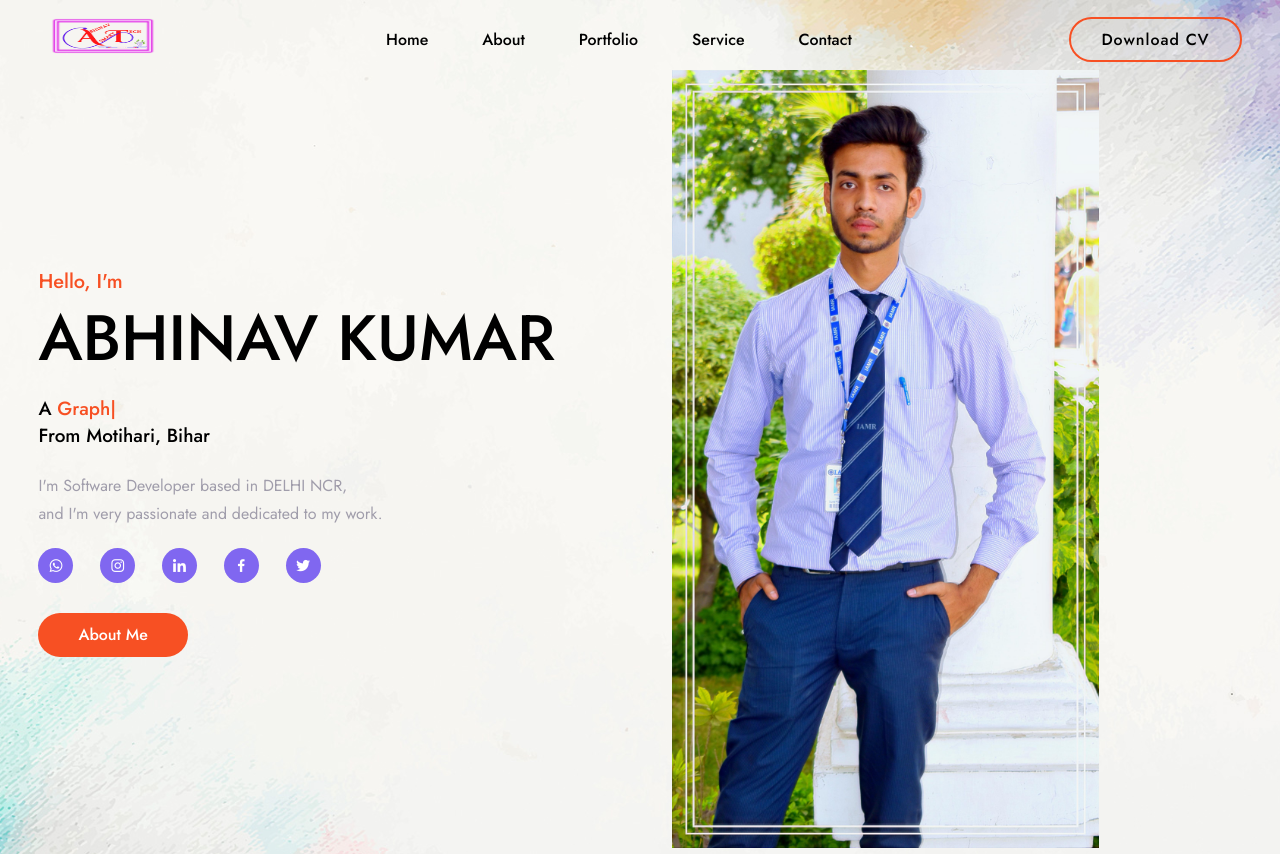
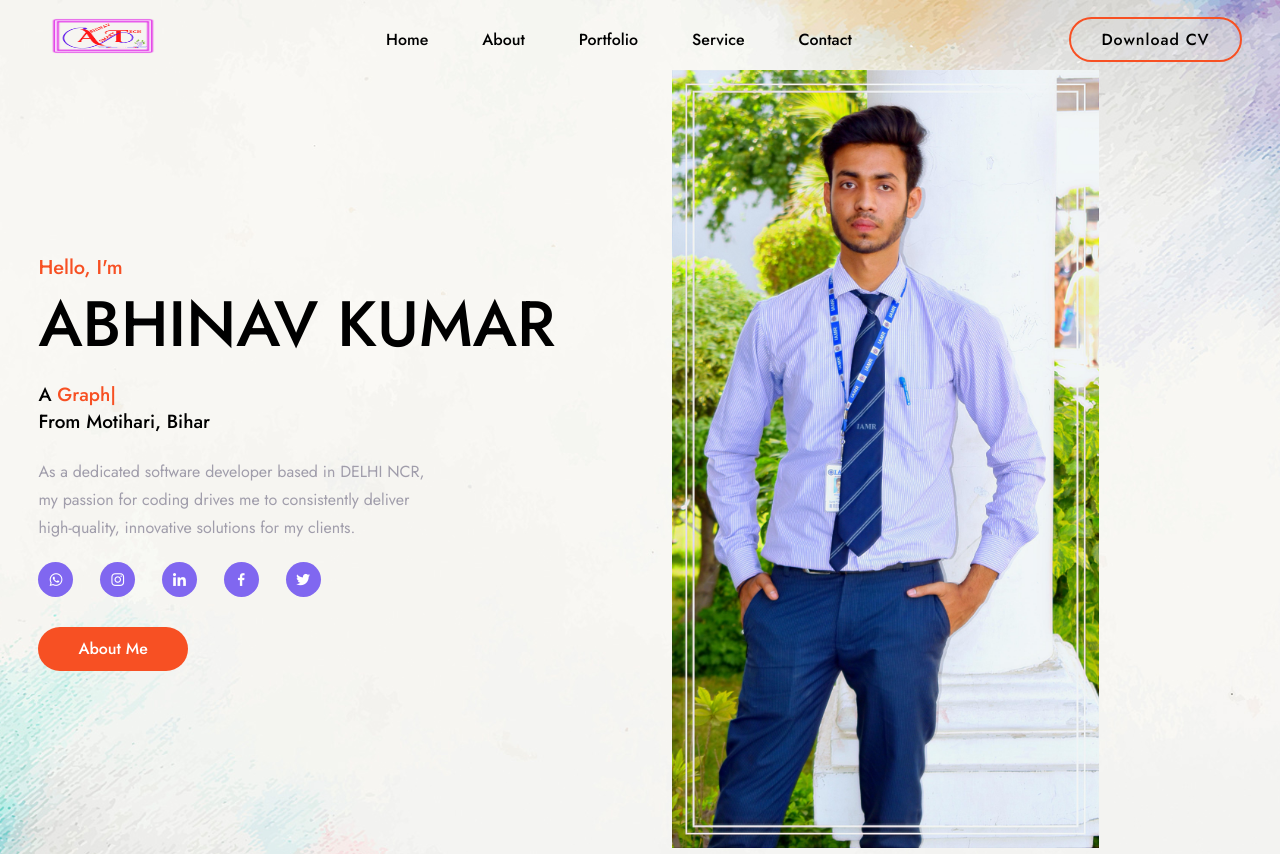
Before and after one commit to Sauravabhinav/web, a plain HTML site: page index.html in a window 1280 px wide. Shown: the top 854 px of the page. Drawn offline with nearby package versions, Linux system fonts and the light colour scheme.

Commit message:
caption update

```diff
--- a/index.html
+++ b/index.html
@@ -55,7 +55,7 @@
 				});
 			</script>
 
-			<p>I'm Software Developer based in DELHI NCR, <br> and I'm very passionate and dedicated to my work.</p>
+			<p>As a dedicated software developer based in DELHI NCR, <br> my passion for coding drives me to consistently deliver <br> high-quality, innovative solutions for my clients.</p>
 			<div class="social">
 				<a target="_blank" href="https://wa.me/917992258221?text=Hi%2C+I+am+texting+you+from+website.+"><i class='bx bxl-whatsapp' ></i></a>
 				<a target="_blank" href="https://www.instagram.com/saurav_abhinav/"><i class='bx bxl-instagram' ></i></a>
```
